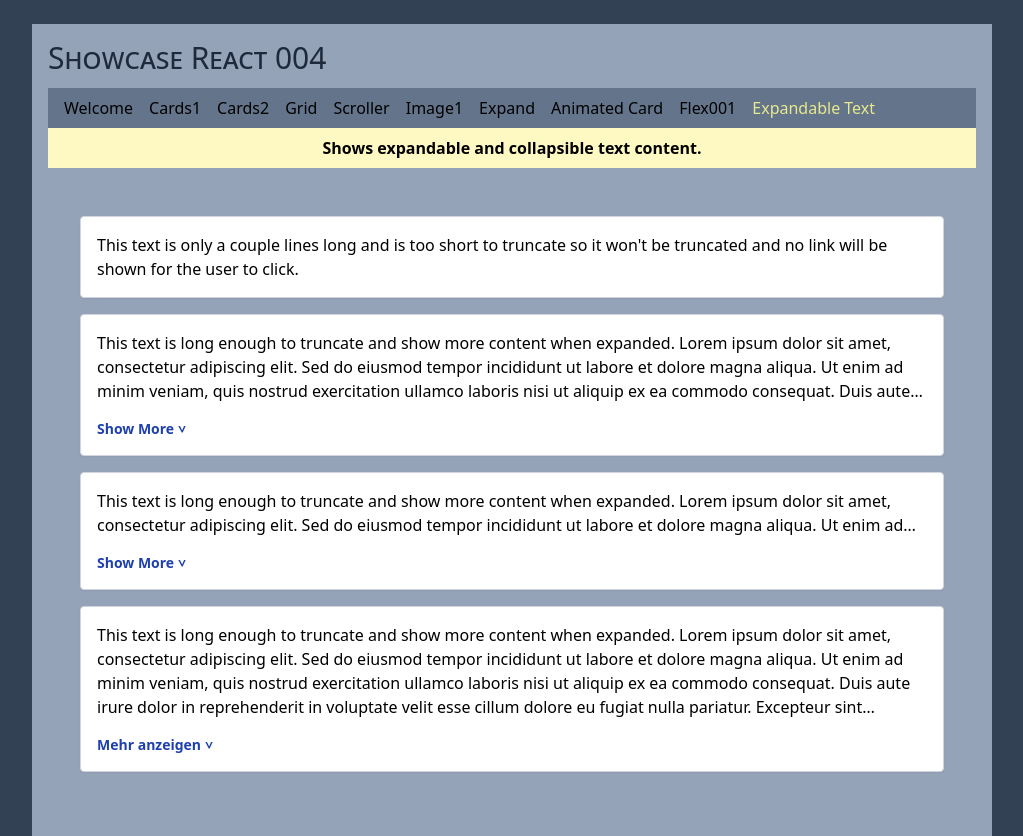
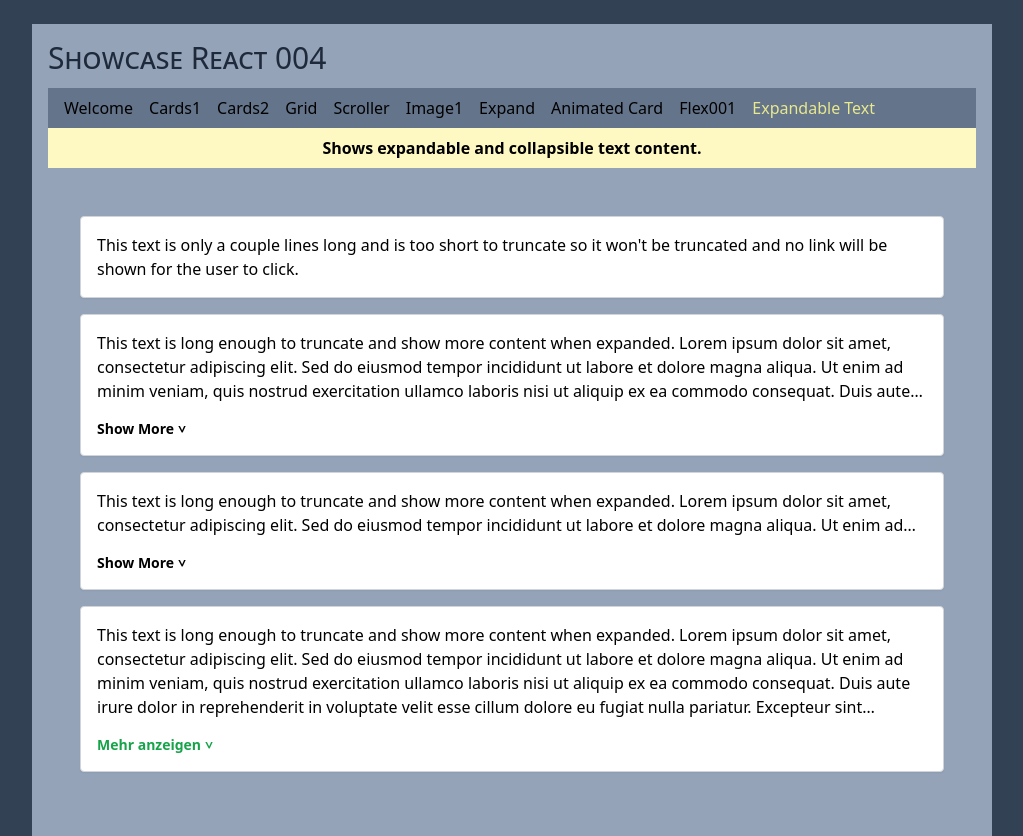
Before and after one commit to epx-edta/showcase-react-004, a React (Vite) app: page /expandable in a window 1280 px wide. Shown: the whole page, without its empty margins (128-1151 px from the left). Built offline with nearby package versions, Linux system fonts and the light colour scheme.

Commit message:
finished

```diff
--- a/package.json
+++ b/package.json
@@ -16,7 +16,8 @@
 		"react": "^18.2.0",
 		"react-dom": "^18.2.0",
 		"react-icons": "^5.3.0",
-		"react-router-dom": "^6.18.0"
+		"react-router-dom": "^6.18.0",
+		"tailwind-merge": "^3.4.0"
 	},
 	"devDependencies": {
 		"@types/react": "^18.2.15",
--- a/src/components/ExpandableText.tsx
+++ b/src/components/ExpandableText.tsx
@@ -1,13 +1,15 @@
 import { useState, useRef, useLayoutEffect } from "react";
+import { twMerge } from "tailwind-merge";
 
 type ExpandableTextProps = {
   text: string;
   numberOfLines?: number;
   expanderLabelMore?: string;
   expanderLabelLess?: string;
+  expanderLabelClassName?: string;
 };
 
-export const ExpandableText = ({ text, numberOfLines = 3, expanderLabelMore = "Show More", expanderLabelLess = "Show Less" }: ExpandableTextProps) => {
+export const ExpandableText = ({ text, numberOfLines = 3, expanderLabelMore = "Show More", expanderLabelLess = "Show Less", expanderLabelClassName = "" }: ExpandableTextProps) => {
   const [showMore, setShowMore] = useState(false);
   const [isTruncated, setIsTruncated] = useState(false);
   const textRef = useRef<HTMLSpanElement>(null);
@@ -46,7 +48,7 @@ export const ExpandableText = ({ text, numberOfLines = 3, expanderLabelMore = "S
       </span>
       {(isTruncated || showMore) && (
         <button
-          className="text-blue-800 cursor-pointer text-sm font-bold mt-4 flex items-center gap-1"
+          className={twMerge("cursor-pointer text-sm font-bold mt-4 flex items-center gap-1", expanderLabelClassName)}
           style={{ alignItems: 'center' }}
           onClick={() => setShowMore((prev) => !prev)}
         >
--- a/src/pages/PageExpandableText.tsx
+++ b/src/pages/PageExpandableText.tsx
@@ -20,6 +20,7 @@ export const PageExpandableText = () => {
         numberOfLines={4}
         expanderLabelMore="Mehr anzeigen"
         expanderLabelLess="Weniger anzeigen"
+        expanderLabelClassName="text-green-600"
       />
     </div>
   );
```
Also changed, not shown: 1 other file (tests, documents, lock files or other folders).
